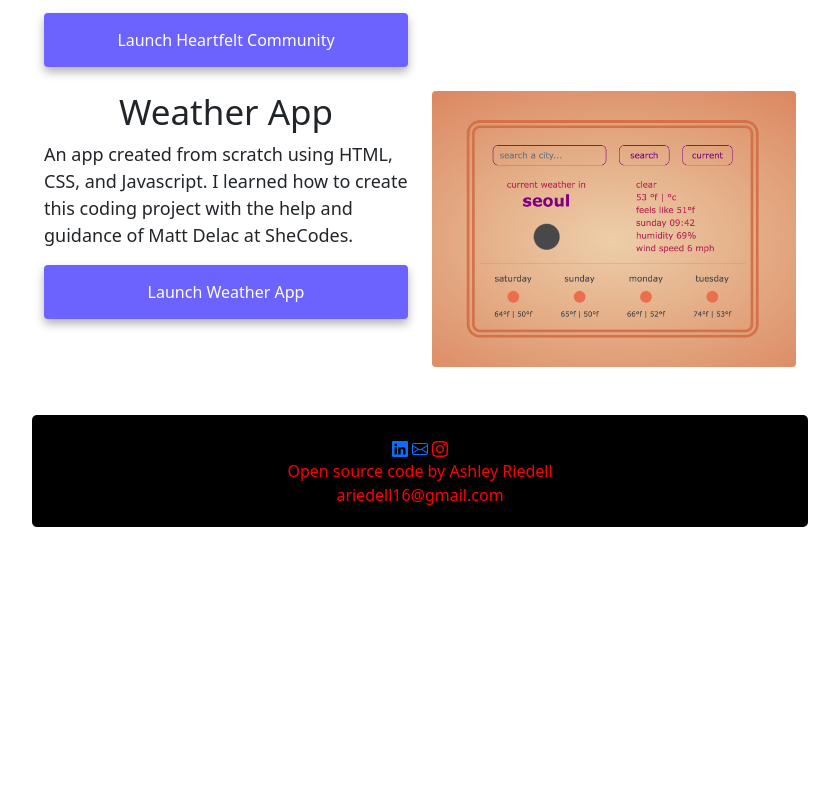
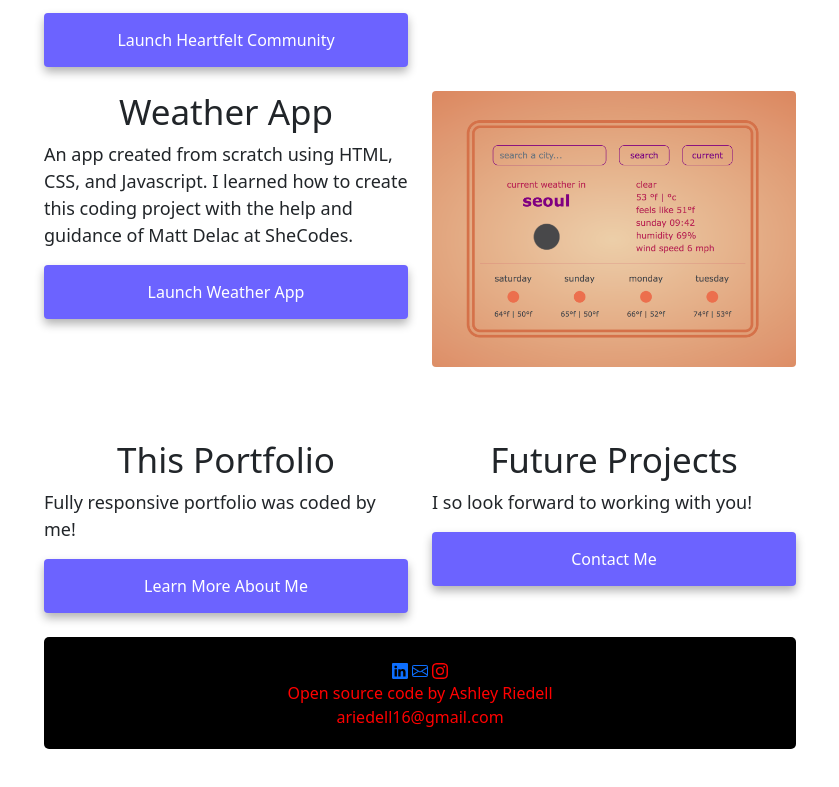
Before and after one commit to ashr09/Riedell-Project, a plain HTML site: page index.html in a window 1280 px wide. Shown: the part 594-1381 px from the top of the page, without its empty margins (220-1059 px from the left). Before the commit the page ends 1181 px from the top, so only its background shows below. Drawn offline with nearby package versions, Linux system fonts and the light colour scheme.

Commit message:
Edited content, added portfolio and future projects to index.html

```diff
--- a/index.html
+++ b/index.html
@@ -84,6 +84,19 @@
       <img src="images/WeatherApp.png" class="img-fluid rounded mb-5">
     </div>
 
+    <div class="col-sm-6">
+        <br/>
+        <h3>This Portfolio</h3>
+      <p>Fully responsive portfolio was coded by me!</p>
+      <a href="about.html" class="project-links">Learn more about me</a>
+    </div>
+    <div class="col-sm-6">
+        <br/>
+      <h3>Future Projects</h3>
+      <p>I so look forward to working with you!</p>
+      <a href="contact.html" class="project-links">Contact Me</a>
+    </div>
+    </div>
 
     <br />
     <footer class="footer">
```
Also changed, not shown: about.html (+1 -1 lines).
